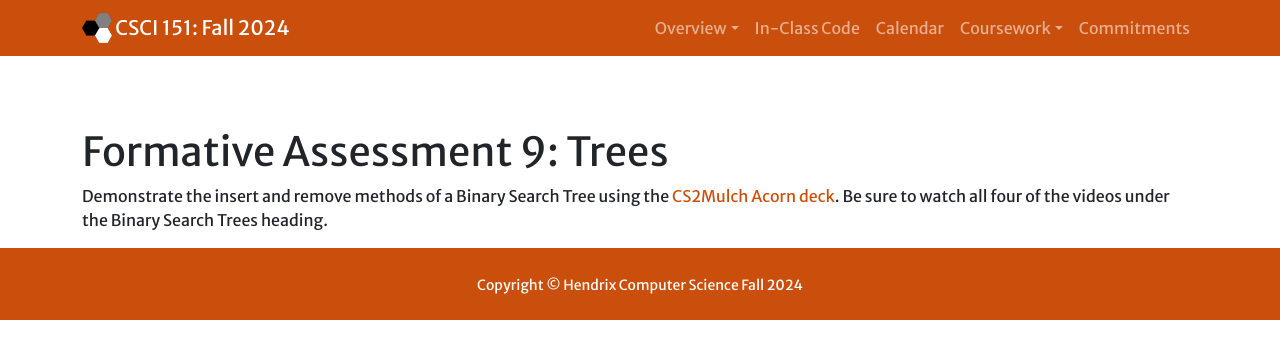
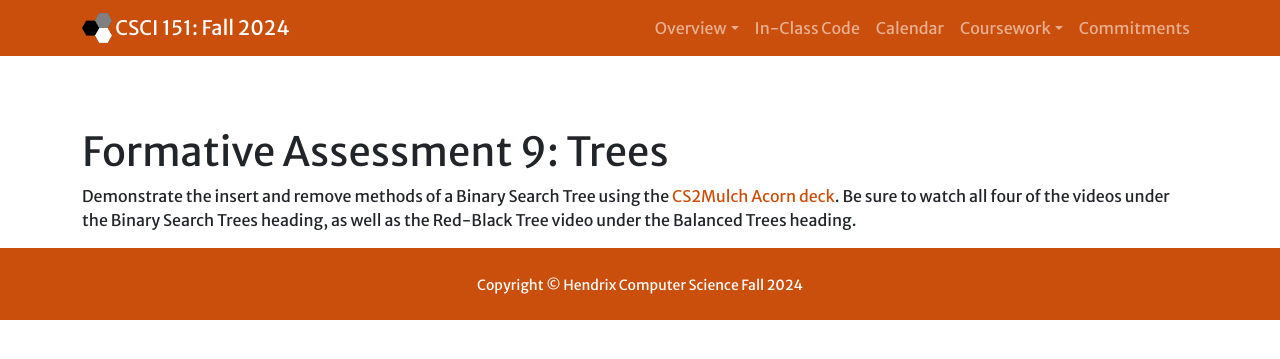
Before and after one commit to Hendrix-CS/csci151, a Jekyll site: the page built from homework/trees.md, in a window 1280 px wide. Shown: the top 359 px of the page. Built offline with Jekyll 4.4.1, drawn with Linux system fonts in a browser that asks for light colours; nearby versions of some CDN libraries.

Commit message:
Update trees.md

```diff
--- a/homework/trees.md
+++ b/homework/trees.md
@@ -7,4 +7,5 @@ worktitle: Trees
 
 Demonstrate the insert and remove methods of a Binary Search Tree using the
 [CS2Mulch Acorn deck](https://mgoadric.github.io/cs2mulch/tree/). Be sure
-to watch all four of the videos under the Binary Search Trees heading.
+to watch all four of the videos under the Binary Search Trees heading, as
+well as the Red-Black Tree video under the Balanced Trees heading.
```
